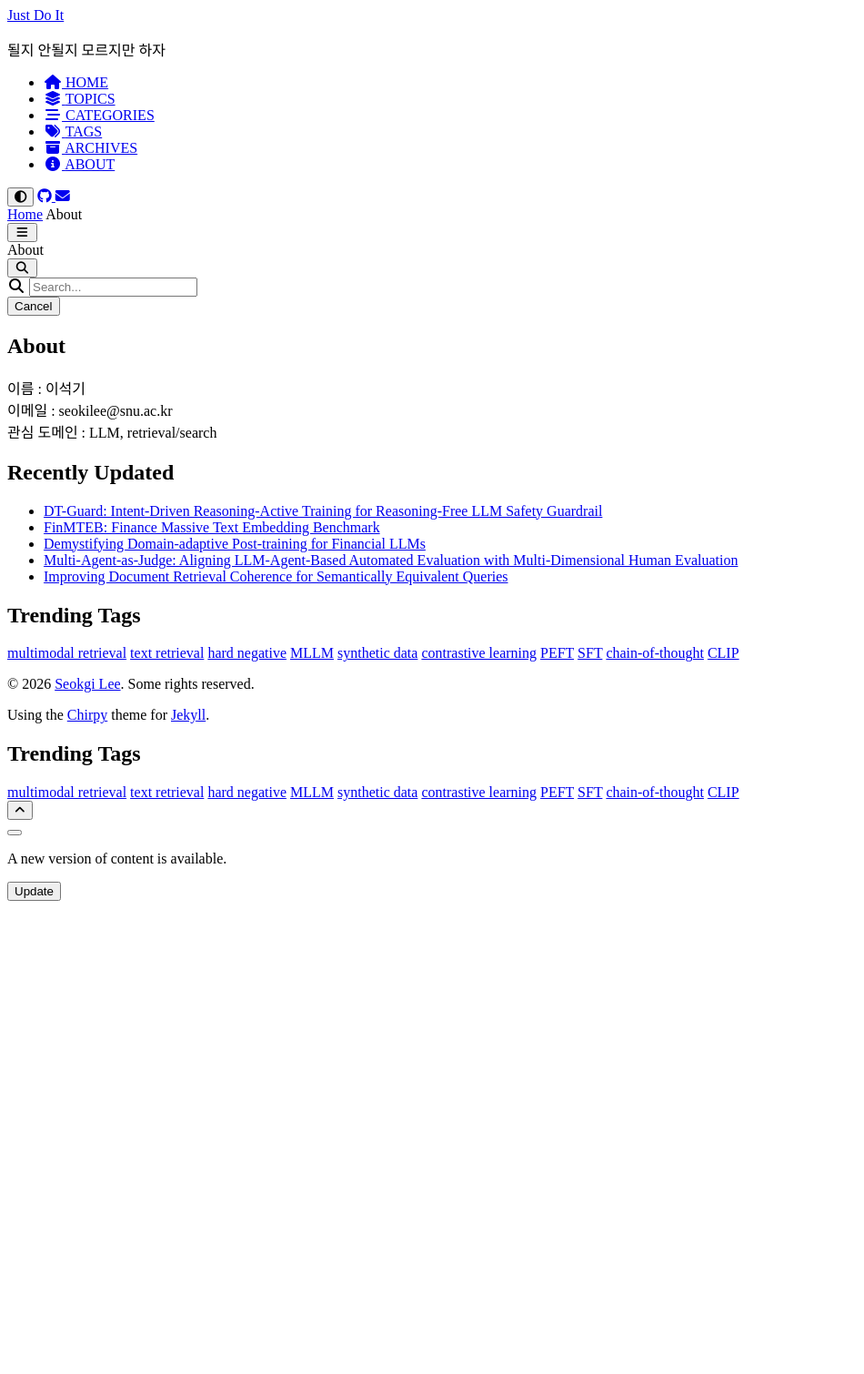
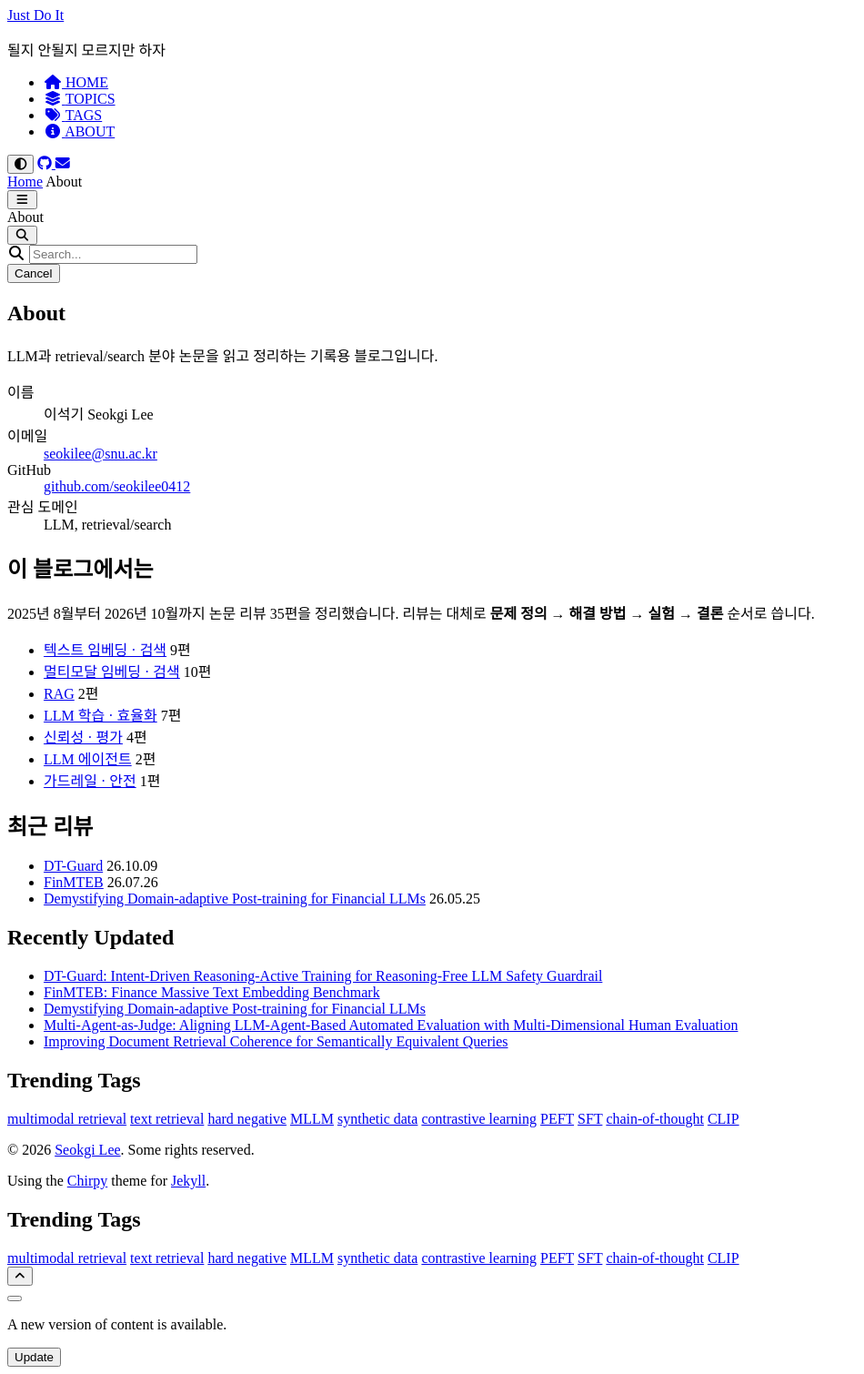
Before and after one commit to seokilee0412/seokilee0412.github.io, a Jekyll site: the page built from _tabs/about.md, in a window 1280 px wide. Shown: the whole page at 91% size, without its empty margins (0-950 px from the left). Built offline with Jekyll 4.4.1, drawn with Linux system fonts in a browser that asks for light colours; cached includes are drawn as plain includes; nearby versions of some CDN libraries; some web fonts are replaced; before the commit the page ends 998 px from its top, so only the background shows below that.

Commit message:
UPDATE: ARCHIVES·CATEGORIES 탭 제거, ABOUT 페이지 정리
Co-Authored-By: Claude Opus 5.5 <noreply@anthropic.com>
Claude-Session: https://claude.ai/code/session_01QAQr6Rj8mYNJTLoUxWCBtT

```diff
--- a/_sass/_custom.scss
+++ b/_sass/_custom.scss
@@ -734,3 +734,113 @@ main #page-tag {
     }
   }
 }
+
+/* ========================================================
+ * 6. ABOUT 탭
+ * ====================================================== */
+
+main #about-page {
+  word-break: keep-all;
+
+  .about-lead {
+    font-size: 1.05rem;
+    color: var(--text-color);
+    margin: -0.75rem 0 2rem;
+  }
+
+  dl.about-profile {
+    display: grid;
+    grid-template-columns: 6.5rem minmax(0, 1fr);
+    margin: 0 0 3rem;
+    border-top: 2px solid var(--heading-color);
+
+    dt,
+    dd {
+      margin: 0;
+      padding: 0.6rem 0;
+      border-bottom: 1px solid var(--rule-soft-color);
+      font-size: 0.96rem;
+    }
+
+    dt {
+      font-weight: 600;
+      color: var(--text-muted-color);
+    }
+
+    dd {
+      color: var(--heading-color);
+    }
+
+    a {
+      color: var(--heading-color);
+      border-bottom: 1px solid var(--rule-color);
+      text-decoration: none;
+
+      &:hover {
+        color: var(--link-color);
+        border-bottom-color: var(--link-color);
+      }
+    }
+  }
+
+  .about-sub {
+    margin-left: 0.4rem;
+    color: var(--text-muted-color);
+    font-size: 0.88rem;
+  }
+
+  .about-head {
+    margin: 0 0 0.6rem;
+    padding-bottom: 0.5rem;
+    border-bottom: 2px solid var(--heading-color);
+    font-size: 1.05rem;
+    font-weight: 700;
+  }
+
+  .about-text {
+    font-size: 0.96rem;
+    margin: 0.75rem 0 0.75rem;
+  }
+
+  ul.about-topics,
+  ul.about-recent {
+    list-style: none;
+    margin: 0 0 3rem;
+    padding: 0;
+
+    li {
+      display: flex;
+      align-items: baseline;
+      gap: 0.5rem;
+      margin: 0;
+      padding: 0.3rem 0;
+      font-size: 0.96rem;
+      line-height: 1.5;
+    }
+
+    a {
+      flex: 0 1 auto;
+      min-width: 0;
+      color: var(--text-color);
+      border-bottom: 0;
+      text-decoration: none;
+
+      &:hover {
+        color: var(--link-color);
+      }
+    }
+  }
+
+  ul.about-topics {
+    columns: 2;
+    column-gap: 2.5rem;
+
+    @include bp.lt(bp.get(md)) {
+      columns: 1;
+    }
+
+    li {
+      break-inside: avoid;
+    }
+  }
+}
--- a/_tabs/about.md
+++ b/_tabs/about.md
@@ -4,6 +4,56 @@ icon: fas fa-info-circle
 order: 4
 ---
 
-이름 : 이석기
-이메일 : seokilee@snu.ac.kr
-관심 도메인 : LLM, retrieval/search
+{% assign posts_sorted = site.posts | sort: 'date' %}
+{% assign first_post = posts_sorted | first %}
+{% assign last_post = posts_sorted | last %}
+
+<div id="about-page">
+  <p class="about-lead">LLM과 retrieval/search 분야 논문을 읽고 정리하는 기록용 블로그입니다.</p>
+
+  <dl class="about-profile">
+    <dt>이름</dt>
+    <dd>이석기 <span class="about-sub">Seokgi Lee</span></dd>
+    <dt>이메일</dt>
+    <dd><a href="mailto:seokilee@snu.ac.kr">seokilee@snu.ac.kr</a></dd>
+    <dt>GitHub</dt>
+    <dd><a href="https://github.com/seokilee0412">github.com/seokilee0412</a></dd>
+    <dt>관심 도메인</dt>
+    <dd>LLM, retrieval/search</dd>
+  </dl>
+
+  <h2 class="about-head">이 블로그에서는</h2>
+  <p class="about-text">
+    {{ first_post.date | date: '%Y년 %-m월' }}부터 {{ last_post.date | date: '%Y년 %-m월' }}까지
+    논문 리뷰 {{ site.posts | size }}편을 정리했습니다.
+    리뷰는 대체로 <b>문제 정의 → 해결 방법 → 실험 → 결론</b> 순서로 씁니다.
+  </p>
+
+  <ul class="about-topics">
+    {% for t in site.data.topics %}
+      {% assign t_count = 0 %}
+      {% for post in site.posts %}
+        {% include topic-of.html post=post %}
+        {% if topic and topic.id == t.id %}{% assign t_count = t_count | plus: 1 %}{% endif %}
+      {% endfor %}
+      {% if t_count > 0 %}
+        <li>
+          <a href="{{ '/topics/' | relative_url }}#{{ t.id }}">{{ t.name }}</a>
+          <span class="tag-leader" aria-hidden="true"></span>
+          <span class="tag-count">{{ t_count }}편</span>
+        </li>
+      {% endif %}
+    {% endfor %}
+  </ul>
+
+  <h2 class="about-head">최근 리뷰</h2>
+  <ul class="about-recent">
+    {% for post in site.posts limit: 3 %}
+      <li>
+        <a href="{{ post.url | relative_url }}" title="{{ post.title | escape }}">{{ post.title | split: ':' | first | strip }}</a>
+        <span class="tag-leader" aria-hidden="true"></span>
+        <time class="tag-count">{{ post.date | date: '%y.%m.%d' }}</time>
+      </li>
+    {% endfor %}
+  </ul>
+</div>
```
Also changed, not shown: _tabs/archives.md (deleted, +0 -5 lines), _tabs/categories.md (deleted, +0 -5 lines).
